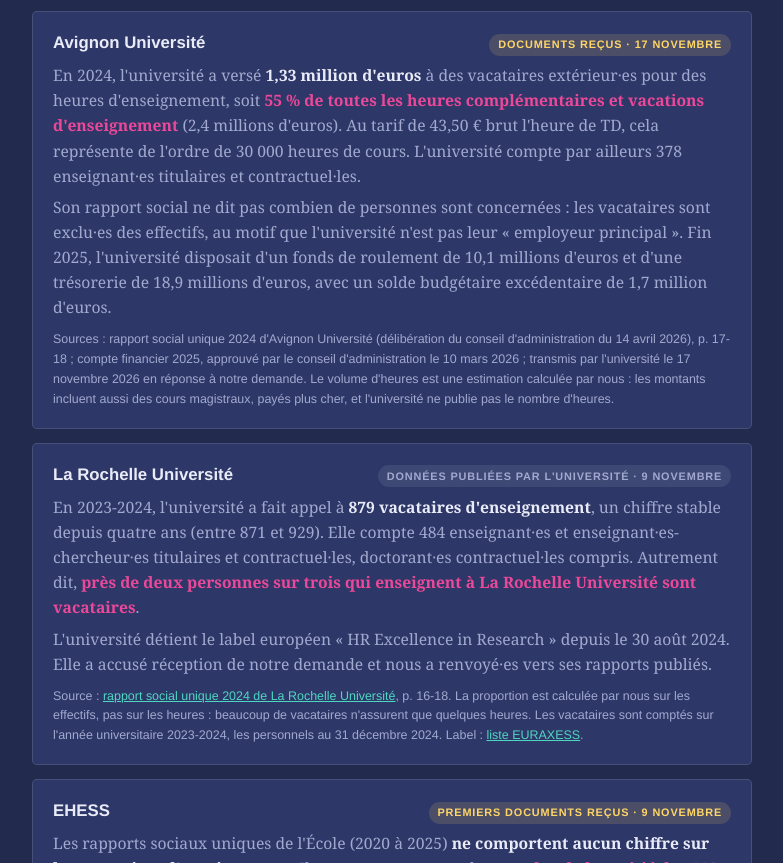
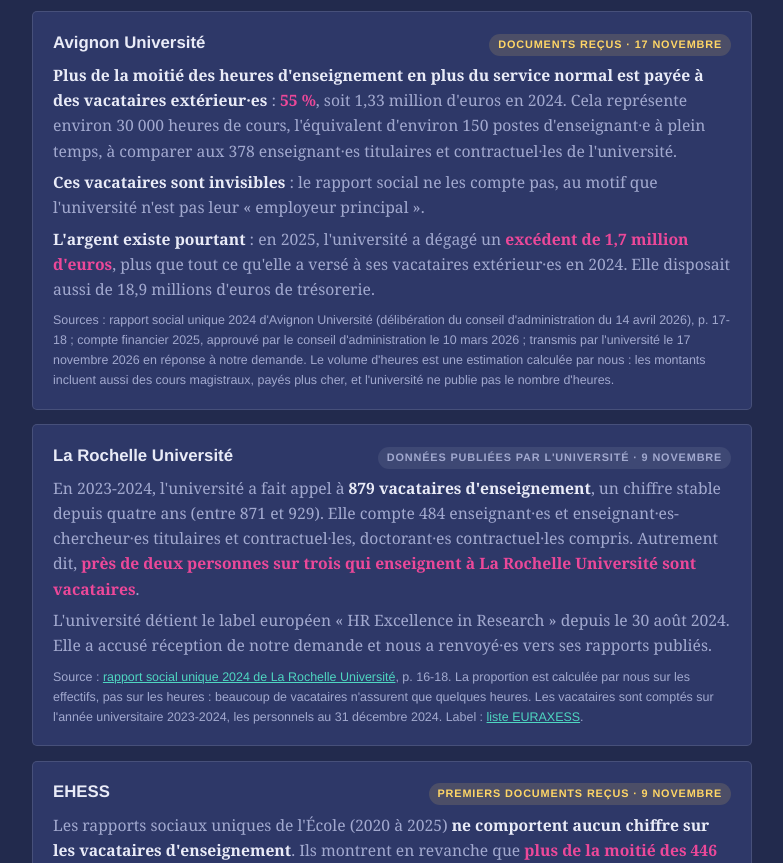
Before and after one commit to jesuislea/jesuislea.fr, a plain HTML site: page transparence.html in a window 1280 px wide. Shown: the part 3311-4174 px from the top of the page, without its empty margins (248-1031 px from the left). Drawn offline with Linux system fonts and the light colour scheme.

Commit message:
Transparence : Avignon reformulé

```diff
--- a/transparence.html
+++ b/transparence.html
@@ -217,8 +217,9 @@
       </div>
       <div class="fiche">
         <div class="nom">Avignon Université <span class="tag jaune">Documents reçus · 17 novembre</span></div>
-        <p>En 2024, l'université a versé <strong style="color:var(--clair)">1,33 million d'euros</strong> à des vacataires extérieur·es pour des heures d'enseignement, soit <strong style="color:var(--rose)">55 % de toutes les heures complémentaires et vacations d'enseignement</strong> (2,4 millions d'euros). Au tarif de 43,50 € brut l'heure de TD, cela représente de l'ordre de 30 000 heures de cours. L'université compte par ailleurs 378 enseignant·es titulaires et contractuel·les.</p>
-        <p>Son rapport social ne dit pas combien de personnes sont concernées : les vacataires sont exclu·es des effectifs, au motif que l'université n'est pas leur « employeur principal ». Fin 2025, l'université disposait d'un fonds de roulement de 10,1 millions d'euros et d'une trésorerie de 18,9 millions d'euros, avec un solde budgétaire excédentaire de 1,7 million d'euros.</p>
+        <p><strong style="color:var(--clair)">Plus de la moitié des heures d'enseignement en plus du service normal est payée à des vacataires extérieur·es</strong> : <strong style="color:var(--rose)">55 %</strong>, soit 1,33 million d'euros en 2024. Cela représente environ 30 000 heures de cours, l'équivalent d'environ 150 postes d'enseignant·e à plein temps, à comparer aux 378 enseignant·es titulaires et contractuel·les de l'université.</p>
+        <p><strong style="color:var(--clair)">Ces vacataires sont invisibles</strong> : le rapport social ne les compte pas, au motif que l'université n'est pas leur « employeur principal ».</p>
+        <p><strong style="color:var(--clair)">L'argent existe pourtant</strong> : en 2025, l'université a dégagé un <strong style="color:var(--rose)">excédent de 1,7 million d'euros</strong>, plus que tout ce qu'elle a versé à ses vacataires extérieur·es en 2024. Elle disposait aussi de 18,9 millions d'euros de trésorerie.</p>
         <p class="src">Sources : rapport social unique 2024 d'Avignon Université (délibération du conseil d'administration du 14 avril 2026), p. 17-18 ; compte financier 2025, approuvé par le conseil d'administration le 10 mars 2026 ; transmis par l'université le 17 novembre 2026 en réponse à notre demande. Le volume d'heures est une estimation calculée par nous : les montants incluent aussi des cours magistraux, payés plus cher, et l'université ne publie pas le nombre d'heures.</p>
       </div>
       <div class="fiche">
```
